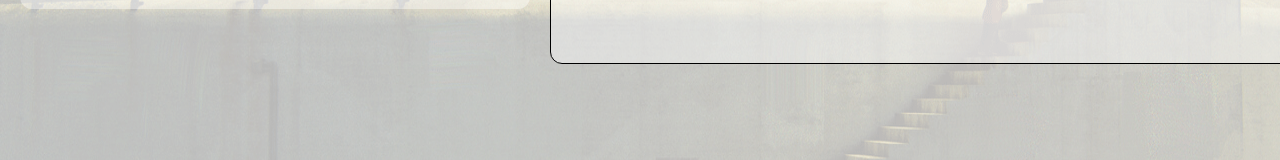
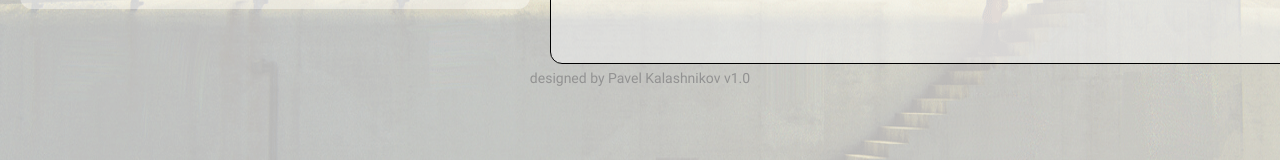
Before and after one commit to 1ww1s/calendar_work, a React (Create React App) app: page / in a window 1280 px wide. Shown: the part 636-796 px from the top of the page. Built offline with nearby package versions, Linux system fonts and the light colour scheme.

Commit message:
add добавлен автор и версия

```diff
--- a/src/App.css
+++ b/src/App.css
@@ -1,9 +1,9 @@
 
 
 .main{
+    display: flex;
     padding: 0 10px;
-    display: flex;
-    margin: 40px auto;
+    margin: 40px auto 0 auto;
     width: 1340px;
     padding: 0 20px;
     gap: 20px;
--- a/src/App.tsx
+++ b/src/App.tsx
@@ -6,6 +6,7 @@ import { AddList } from './ui/addList/AddList';
 import { IData } from './model/types';
 import { MyButton } from './ui/button';
 import { Record } from './ui/record/Record';
+import { Author } from './ui/author';
 
 function App() {
 
@@ -24,6 +25,7 @@ function App() {
   }, [])
 
   return (
+    <section>
       <main className="main">
         <section className="calendar">
           <Calendar
@@ -61,6 +63,8 @@ function App() {
           <Record list={list} />
         </section>
       </main>
+      <Author />
+    </section>
   );
 }
 
--- /dev/null
+++ b/src/ui/author/Author.tsx
@@ -0,0 +1,13 @@
+import { FC } from "react";
+import classes from './author.module.scss'
+
+
+export const Author: FC = () => {
+
+
+    return (
+        <section className={classes.container}>
+            designed by Pavel Kalashnikov v1.0
+        </section>
+    )
+}
--- /dev/null
+++ b/src/ui/author/author.module.scss
@@ -0,0 +1,9 @@
+
+
+.container{
+    display: flex;
+    justify-content: center;
+    color: #929292;
+    margin-top: 6px;
+    font-size: 14px;
+}
--- /dev/null
+++ b/src/ui/author/index.ts
@@ -0,0 +1,3 @@
+
+
+export { Author } from "./Author";
```
Lines whose indentation alone changed are shown as unchanged.
